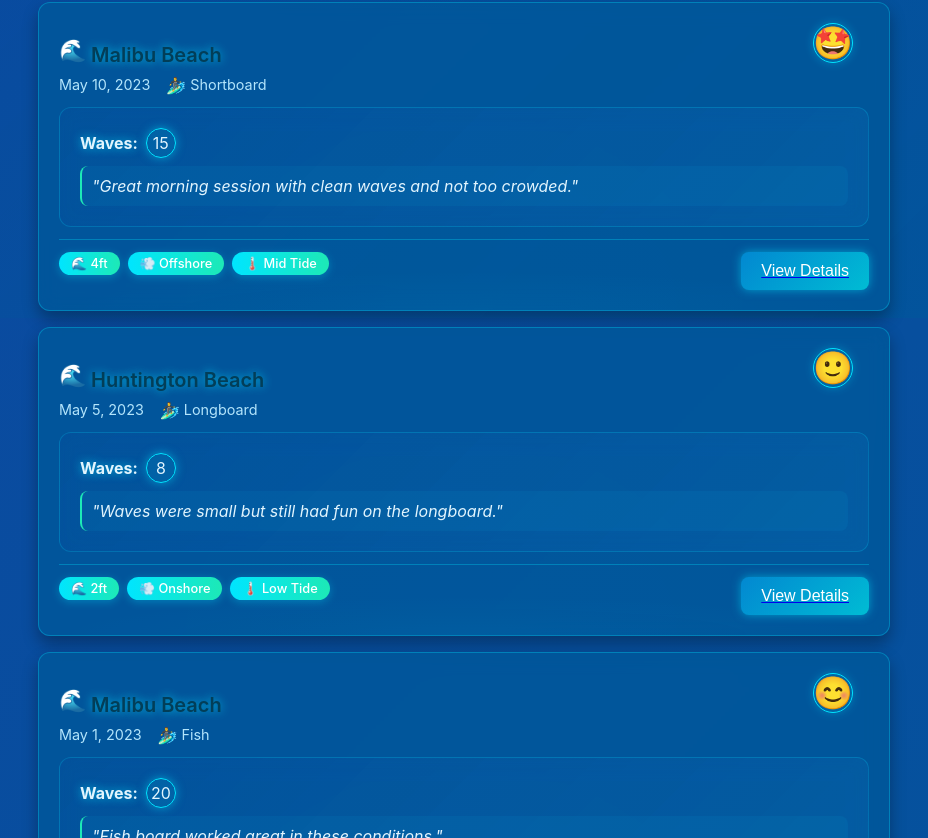
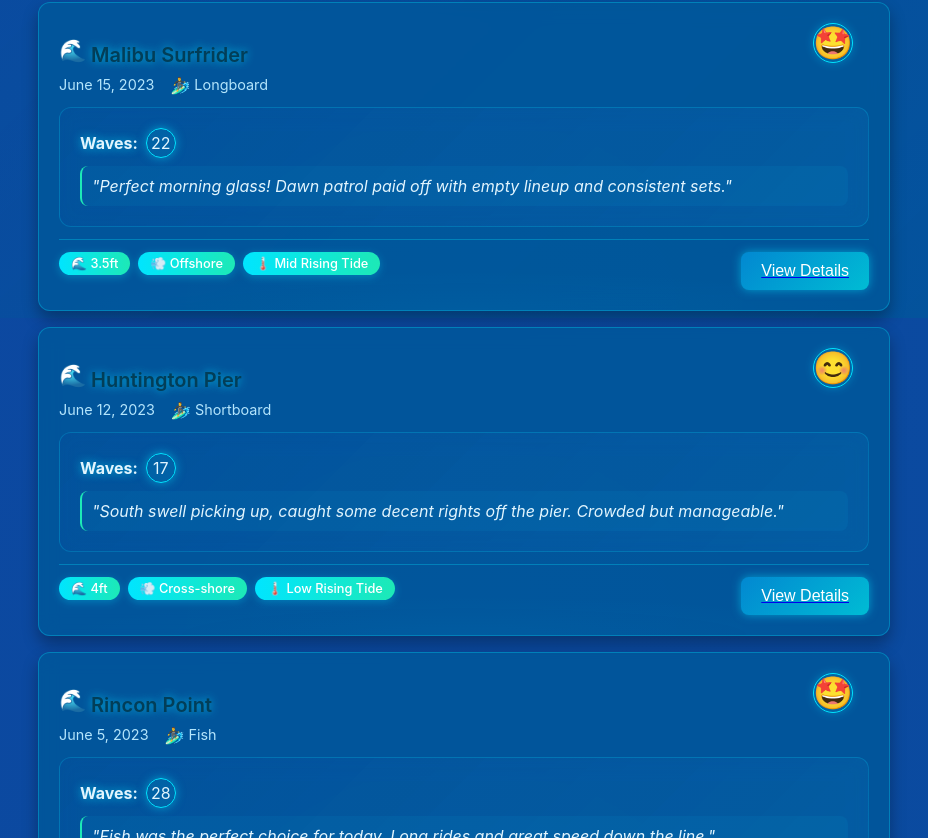
Before and after one commit to Workflow-Manager-admin/surfsense-94965-94972, a React (Create React App) app in the folder main_container_for_surfsense/: page / in a window 1280 px wide. Shown: the part 482-1320 px from the top of the page, without its empty margins (176-1104 px from the left). Built offline with nearby package versions, Linux system fonts and the light colour scheme; the HTML template or start-up script is replaced by a standard one.

Commit message:
Auto-commit: Changes as of 2025-05-22T08:37:36.643963+00:00

```diff
--- a/main_container_for_surfsense/src/data/surfContext.js
+++ b/main_container_for_surfsense/src/data/surfContext.js
@@ -1,56 +1,59 @@
 import React, { createContext, useContext, useState, useEffect } from 'react';
 import { format } from 'date-fns';
 
-// Sample data for initializing the app
+// Sample data for initializing the app with diverse entries
 const sampleSessions = [
+  // Recent sessions (June 2023)
   {
     id: '1',
-    date: '2023-05-10',
-    spot: 'Malibu Beach',
+    date: '2023-06-15',
+    spot: 'Malibu Surfrider',
+    board: 'Longboard',
+    waveCount: 22,
+    mood: 5,
+    conditions: {
+      swellHeight: 3.5,
+      swellDirection: 'S',
+      wind: 'Offshore',
+      tide: 'Mid Rising',
+    },
+    notes: 'Perfect morning glass! Dawn patrol paid off with empty lineup and consistent sets.'
+  },
+  {
+    id: '2',
+    date: '2023-06-12',
+    spot: 'Huntington Pier',
     board: 'Shortboard',
-    waveCount: 15,
-    mood: 5,
+    waveCount: 17,
+    mood: 4,
     conditions: {
       swellHeight: 4,
       swellDirection: 'SW',
-      wind: 'Offshore',
-      tide: 'Mid',
+      wind: 'Cross-shore',
+      tide: 'Low Rising',
     },
-    notes: 'Great morning session with clean waves and not too crowded.'
-  },
-  {
-    id: '2',
-    date: '2023-05-05',
-    spot: 'Huntington Beach',
-    board: 'Longboard',
-    waveCount: 8,
-    mood: 3,
-    conditions: {
-      swellHeight: 2,
-      swellDirection: 'W',
-      wind: 'Onshore',
-      tide: 'Low',
-    },
-    notes: 'Waves were small but still had fun on the longboard.'
+    notes: 'South swell picking up, caught some decent rights off the pier. Crowded but manageable.'
   },
   {
     id: '3',
-    date: '2023-05-01',
-    spot: 'Malibu Beach',
+    date: '2023-06-05',
+    spot: 'Rincon Point',
     board: 'Fish',
-    waveCount: 20,
-    mood: 4,
+    waveCount: 28,
+    mood: 5,
     conditions: {
-      swellHeight: 3,
-      swellDirection: 'S',
+      swellHeight: 4.5,
+      swellDirection: 'NW',
       wind: 'Offshore',
-      tide: 'High',
+      tide: 'Mid Falling',
     },
-    notes: 'Fish board worked great in these conditions.'
+    notes: 'Fish was the perfect choice for today. Long rides and great speed down the line.'
   },
+
+  // May 2023 sessions
   {
     id: '4',
-    date: '2023-04-28',
+    date: '2023-05-28',
     spot: 'Trestles',
     board: 'Shortboard',
     waveCount: 25,
@@ -61,22 +64,334 @@
       wind: 'Offshore',
       tide: 'Mid',
     },
-    notes: 'Epic session! Best waves of the month. Got some good turns in.'
+    notes: 'Epic session! Best waves of the month. Got some good turns in and even landed a small air.'
   },
   {
     id: '5',
-    date: '2023-04-20',
-    spot: 'Venice Beach',
+    date: '2023-05-21',
+    spot: 'El Porto',
+    board: 'Shortboard',
+    waveCount: 14,
+    mood: 3,
+    conditions: {
+      swellHeight: 3,
+      swellDirection: 'W',
+      wind: 'Onshore',
+      tide: 'High',
+    },
+    notes: 'Conditions turned during session. Started clean but onshore winds picked up.'
+  },
+  {
+    id: '6',
+    date: '2023-05-15',
+    spot: 'Venice Breakwater',
     board: 'Foamie',
+    waveCount: 19,
+    mood: 2,
+    conditions: {
+      swellHeight: 2,
+      swellDirection: 'SW',
+      wind: 'Onshore',
+      tide: 'High',
+    },
+    notes: 'Way too crowded. Beginners dropping in constantly. At least caught a few waves.'
+  },
+  {
+    id: '7',
+    date: '2023-05-08',
+    spot: 'Malibu Beach',
+    board: 'Longboard',
+    waveCount: 18,
+    mood: 4,
+    conditions: {
+      swellHeight: 2.5,
+      swellDirection: 'SW',
+      wind: 'Calm',
+      tide: 'Mid Rising',
+    },
+    notes: 'Small but fun. Great for practicing noseriding and trimming.'
+  },
+  {
+    id: '8',
+    date: '2023-05-02',
+    spot: 'County Line',
+    board: 'Fish',
+    waveCount: 20,
+    mood: 4,
+    conditions: {
+      swellHeight: 3,
+      swellDirection: 'S',
+      wind: 'Offshore',
+      tide: 'Low',
+    },
+    notes: 'Morning glass with just a few people out. Fish board worked great in these peaky conditions.'
+  },
+
+  // April 2023 sessions
+  {
+    id: '9',
+    date: '2023-04-25',
+    spot: 'San Onofre',
+    board: 'Longboard',
+    waveCount: 16,
+    mood: 5,
+    conditions: {
+      swellHeight: 2,
+      swellDirection: 'SW',
+      wind: 'Calm',
+      tide: 'Mid',
+    },
+    notes: 'Perfect longboard day at Old Man\'s. Caught some really long rides and met some cool locals.'
+  },
+  {
+    id: '10',
+    date: '2023-04-19',
+    spot: 'Huntington Beach',
+    board: 'Shortboard',
+    waveCount: 9,
+    mood: 2,
+    conditions: {
+      swellHeight: 3,
+      swellDirection: 'W',
+      wind: 'Onshore',
+      tide: 'High',
+    },
+    notes: 'Choppy and disorganized. Should have checked the forecast more carefully.'
+  },
+  {
+    id: '11',
+    date: '2023-04-12',
+    spot: 'Ventura Point',
+    board: 'Mini Mal',
+    waveCount: 22,
+    mood: 4,
+    conditions: {
+      swellHeight: 3.5,
+      swellDirection: 'NW',
+      wind: 'Offshore',
+      tide: 'Low Rising',
+    },
+    notes: 'Mini mal was the perfect call today. Fun chest-high waves with good shape.'
+  },
+  {
+    id: '12',
+    date: '2023-04-05',
+    spot: 'Zuma Beach',
+    board: 'Shortboard',
+    waveCount: 11,
+    mood: 3,
+    conditions: {
+      swellHeight: 4,
+      swellDirection: 'W',
+      wind: 'Cross-shore',
+      tide: 'Mid Falling',
+    },
+    notes: 'Inconsistent sets but the waves that came through were decent quality.'
+  },
+
+  // March 2023 sessions
+  {
+    id: '13',
+    date: '2023-03-28',
+    spot: 'Trestles',
+    board: 'Shortboard',
+    waveCount: 31,
+    mood: 5,
+    conditions: {
+      swellHeight: 5.5,
+      swellDirection: 'S',
+      wind: 'Offshore',
+      tide: 'Low',
+    },
+    notes: 'One of the best days I\'ve had at Lowers! Consistent overhead sets and light crowd.'
+  },
+  {
+    id: '14',
+    date: '2023-03-21',
+    spot: 'Blacks Beach',
+    board: 'Gun',
+    waveCount: 8,
+    mood: 4,
+    conditions: {
+      swellHeight: 6,
+      swellDirection: 'NW',
+      wind: 'Offshore',
+      tide: 'Mid',
+    },
+    notes: 'Big day at Blacks. Intimidating paddle out but rewarding once lined up. Good practice on the gun.'
+  },
+  {
+    id: '15',
+    date: '2023-03-14',
+    spot: 'Malibu Beach',
+    board: 'Longboard',
+    waveCount: 14,
+    mood: 3,
+    conditions: {
+      swellHeight: 2,
+      swellDirection: 'SW',
+      wind: 'Calm',
+      tide: 'High',
+    },
+    notes: 'Small but clean. Decent for practicing fundamentals on the log.'
+  },
+
+  // February 2023 sessions
+  {
+    id: '16',
+    date: '2023-02-25',
+    spot: 'Rincon Point',
+    board: 'Shortboard',
+    waveCount: 20,
+    mood: 5,
+    conditions: {
+      swellHeight: 4,
+      swellDirection: 'NW',
+      wind: 'Offshore',
+      tide: 'Low',
+    },
+    notes: 'Classic Rincon day! Long right-hand walls that seemed to go forever.'
+  },
+  {
+    id: '17',
+    date: '2023-02-18',
+    spot: 'Ocean Beach SF',
+    board: 'Shortboard',
     waveCount: 12,
     mood: 2,
     conditions: {
-      swellHeight: 2,
+      swellHeight: 5,
       swellDirection: 'W',
       wind: 'Onshore',
-      tide: 'Low',
+      tide: 'Mid',
     },
-    notes: 'Super crowded. Hard to catch waves with so many people.'
+    notes: 'Cold, foggy and challenging. Powerful currents and closeouts. Good exercise at least.'
+  },
+  {
+    id: '18',
+    date: '2023-02-10',
+    spot: 'Pacifica',
+    board: 'Funboard',
+    waveCount: 16,
+    mood: 3,
+    conditions: {
+      swellHeight: 3,
+      swellDirection: 'NW',
+      wind: 'Cross-shore',
+      tide: 'High',
+    },
+    notes: 'Decent winter session. Funboard helped with the mushy waves.'
+  },
+
+  // January 2023 sessions
+  {
+    id: '19',
+    date: '2023-01-28',
+    spot: 'Steamer Lane',
+    board: 'Shortboard',
+    waveCount: 15,
+    mood: 4,
+    conditions: {
+      swellHeight: 6,
+      swellDirection: 'NW',
+      wind: 'Offshore',
+      tide: 'Mid Rising',
+    },
+    notes: 'Big winter NW swell hitting. Powerful waves but managed to get some good drops and turns.'
+  },
+  {
+    id: '20',
+    date: '2023-01-15',
+    spot: 'Huntington Beach',
+    board: 'Foamie',
+    waveCount: 10,
+    mood: 1,
+    conditions: {
+      swellHeight: 1.5,
+      swellDirection: 'SW',
+      wind: 'Onshore',
+      tide: 'High',
+    },
+    notes: 'Extremely flat and blown out. Should have checked the report before driving all the way here.'
+  },
+  {
+    id: '21',
+    date: '2023-01-05',
+    spot: 'Mavericks',
+    board: 'Gun',
+    waveCount: 3,
+    mood: 5,
+    conditions: {
+      swellHeight: 12,
+      swellDirection: 'NW',
+      wind: 'Offshore',
+      tide: 'Mid',
+    },
+    notes: 'Biggest day I\'ve ever surfed. Terrifying but exhilarating. Only caught 3 waves but they were the ride of my life.'
+  },
+
+  // December 2022 sessions
+  {
+    id: '22',
+    date: '2022-12-26',
+    spot: 'San Onofre',
+    board: 'SUP',
+    waveCount: 24,
+    mood: 4,
+    conditions: {
+      swellHeight: 2,
+      swellDirection: 'SW',
+      wind: 'Calm',
+      tide: 'High',
+    },
+    notes: 'Post-holiday SUP session. Relaxing way to burn off the Christmas dinner.'
+  },
+  {
+    id: '23',
+    date: '2022-12-15',
+    spot: 'Pleasure Point',
+    board: 'Fish',
+    waveCount: 18,
+    mood: 4,
+    conditions: {
+      swellHeight: 3,
+      swellDirection: 'W',
+      wind: 'Offshore',
+      tide: 'Low Rising',
+    },
+    notes: 'Love this spot with a fish board. Fast, fun waves and good energy in the lineup.'
+  },
+  {
+    id: '24',
+    date: '2022-12-01',
+    spot: 'Trestles',
+    board: 'Shortboard',
+    waveCount: 26,
+    mood: 5,
+    conditions: {
+      swellHeight: 4,
+      swellDirection: 'SW',
+      wind: 'Offshore',
+      tide: 'Mid',
+    },
+    notes: 'Perfect December day. Offshore winds all session and consistent sets.'
+  },
+
+  // November 2022 sessions
+  {
+    id: '25',
+    date: '2022-11-20',
+    spot: 'Malibu Beach',
+    board: 'Mini Mal',
+    waveCount: 19,
+    mood: 3,
+    conditions: {
+      swellHeight: 2.5,
+      swellDirection: 'W',
+      wind: 'Calm',
+      tide: 'Mid',
+    },
+    notes: 'Fun autumn session. Water starting to get cooler but still comfortable in a 3/2.'
   }
 ];
 
```
Also changed, not shown: 2 other files (tests, documents, lock files or other folders).
